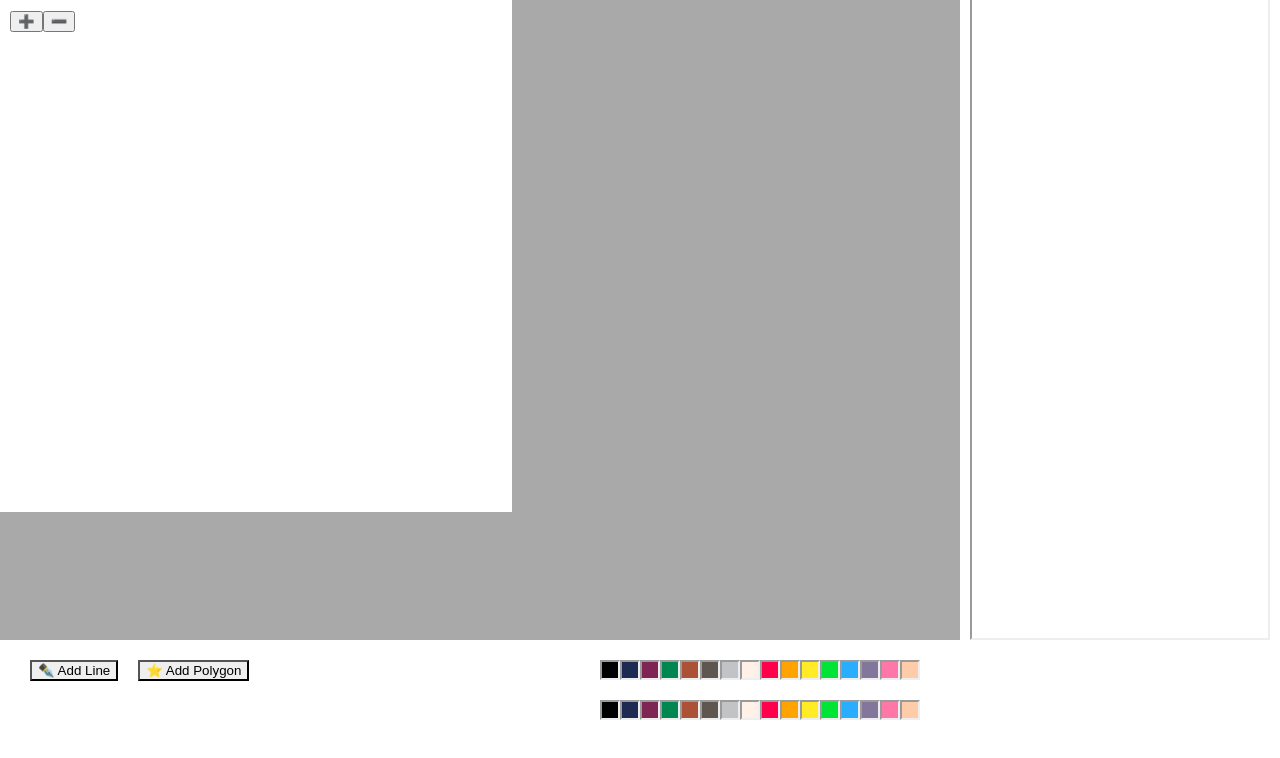
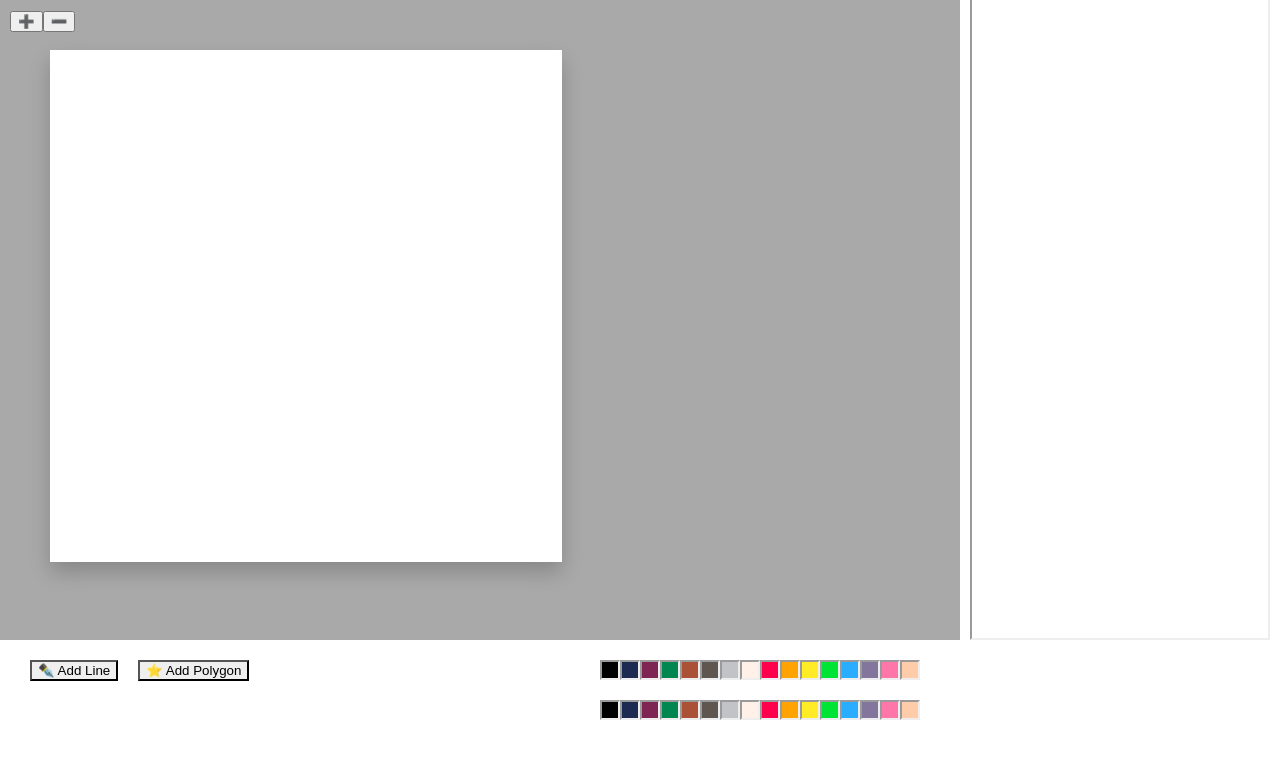
Before and after one commit to hypothete/gmagic, a React (Create React App) app: page / in a window 1280 px wide. Shown: the top 758 px of the page. Built offline with nearby package versions, Linux system fonts and the light colour scheme.

Commit message:
fixed some point dragging issues and ui

```diff
--- a/src/components/Canvas.js
+++ b/src/components/Canvas.js
@@ -1,8 +1,8 @@
-import React, { Component, Fragment } from 'react';
+import React, { Component } from 'react';
 import { connect } from 'react-redux';
 import styled from 'styled-components';
 
-import {hex, rgb} from '../utils/colors';
+import {hex} from '../utils/colors';
 
 import {addPoint, movePoint, removePoint} from '../actions/commands';
 
@@ -38,6 +38,8 @@ const PixelCanvas = styled.canvas`
   z-index: 1;
   background-color: white;
   flex-shrink: 0;
+  margin: 50px;
+  box-shadow: 0px 10px 20px rgba(0,0,0,0.2);
 `;
 
 class Canvas extends Component {
@@ -293,23 +295,20 @@ class Canvas extends Component {
   }
 
   render() {
-    return (
-      <Fragment>
-        <CanvasFrame>
+    return [
+      <CanvasFrame onMouseUp={this.handleMouseUp}>
         <PixelCanvas scale={this.state.scale} ref="canvas"
           onMouseDown={this.handleMouseDown}
           onMouseMove={this.handleMouseMove}
-            onMouseUp={this.handleMouseUp}
           onClick={this.handleClick}
           onContextMenu={this.handleContextMenu}
         ></PixelCanvas>
-        </CanvasFrame>
+      </CanvasFrame>,
       <ZoomCtrls dragging={this.state.dragIndex > -1}>
       <button onClick={this.zoomIn}><span role="img" aria-label="zoom in">➕</span></button>
       <button onClick={this.zoomOut}><span role="img" aria-label="zoom out">➖</span></button>
       </ZoomCtrls>
-      </Fragment>
-    );
+    ];
   }
 }
 
```
Lines whose indentation alone changed are shown as unchanged.
